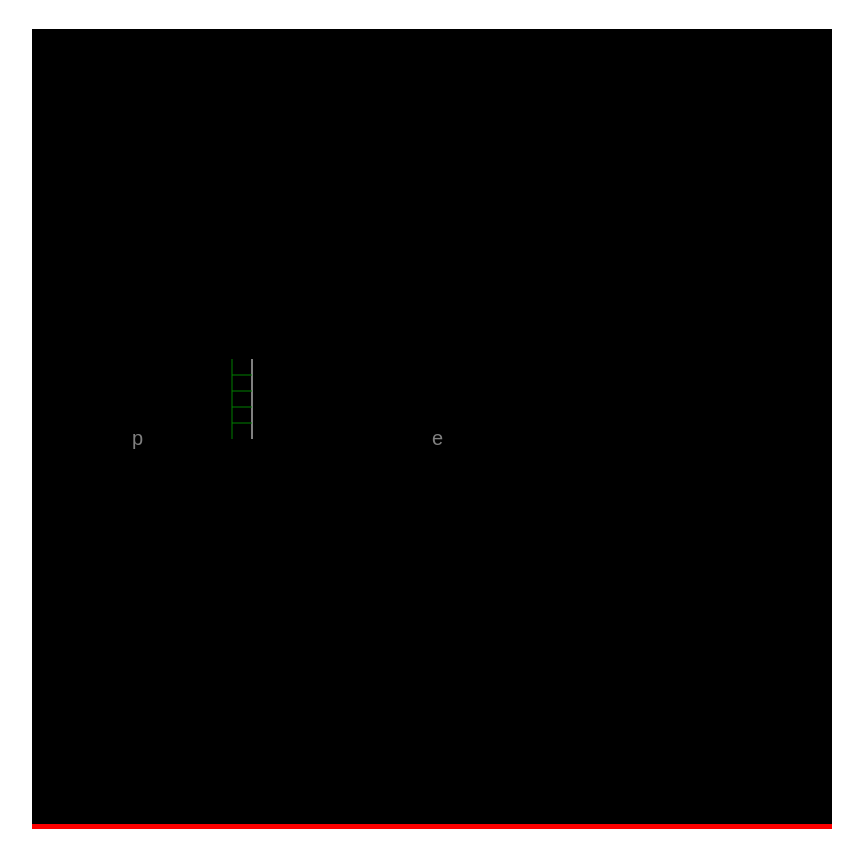
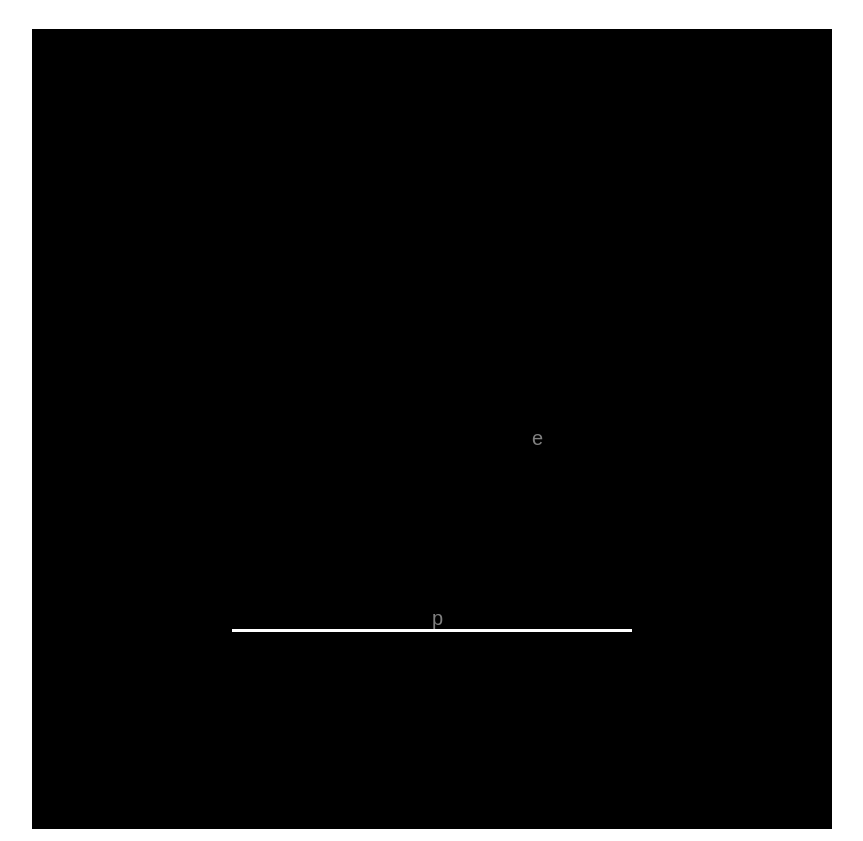
Before and after one commit to lpabst/Ladder, a plain HTML site: page index.html in a window 1280 px wide. Shown: the part 72-913 px from the top of the page, without its empty margins (208-1071 px from the left). Drawn offline with Linux system fonts and the light colour scheme.

Commit message:
updated player movement for gravity and wall collisions

```diff
--- a/entities.js
+++ b/entities.js
@@ -1,36 +1,103 @@
+var gravity = 2;
+let unhandledCollision = null;
+
+// check if entities are touching in any way
+function isCollision(entity1, entity2) {
+  var entity1Left = entity1.x;
+  var entity1Right = entity1.x + entity1.w;
+  var entity1Top = entity1.y;
+  var entity1Bottom = entity1.y + entity1.h;
+  var entity2Left = entity2.x;
+  var entity2Right = entity2.x + entity2.w;
+  var entity2Top = entity2.y;
+  var entity2Bottom = entity2.y + entity2.h;
+
+  var sameVerticalSpace =
+    entity1Left < entity2Right && entity1Right > entity2Left;
+  var sameHorizontalSpace =
+    entity1Top < entity2Bottom && entity1Bottom > entity2Top;
+
+  if (sameVerticalSpace && sameHorizontalSpace) return true;
+  else return false;
+}
+
 function Player(x, y) {
   this.x = x;
   this.y = y;
-  this.fontSize = 20;;
+  this.fontSize = 20;
   this.w = this.fontSize;
   this.h = this.fontSize;
-  this.speed = 2;
+  this.speed = 4;
   this.text = "p";
   this.color = "gray";
 
   // called by the game.update method
   this.update = function (data) {
-    // update player location based on which keys are down
     var leftArrowDown = data.keys.down[37];
     var rightArrowDown = data.keys.down[39];
     var upArrowDown = data.keys.down[38];
     var newX = this.x;
     var newY = this.y;
 
-    if (leftArrowDown) {
+    // update player location based on which keys are down
+    if (leftArrowDown && !rightArrowDown) {
       newX = this.x - this.speed;
     }
-    if (upArrowDown && data.isOnLadder) {
-      newY = this.y - this.speed;
-    }
-    if (rightArrowDown) {
+    if (rightArrowDown && !leftArrowDown) {
       newX = this.x + this.speed;
     }
 
+    var isToucingLadder = data.ladders.some(ladder => isCollision(this, ladder));
+
+    // gravity makes us fall if we aren't touching a ladder
+    if (!isToucingLadder) newY += gravity;
+
+    // if we are touching a ladder, we can move upward
+    if (isToucingLadder && upArrowDown) newY -= this.speed;
+
+    // if we're now touching a wall, make sure we don't move through it at all
+    data.walls.forEach((wall) => {
+      var wallCollision = isCollision({x: newX, y: newY, w: this.w, h: this.h}, wall);
+
+      if (wallCollision) {
+        var wallTop = wall.y;
+        var wallBottom = wall.y + wall.h;
+        var wallLeft = wall.x;
+        var wallRight = wall.x + wall.w;
+
+        // if our new bottom is in the wall, cancel any vertical movement
+        var bottom = this.y + this.h;
+        var newBottom = newY + this.h;
+        var right = this.x + this.w;
+        var newRight = newX + this.w;
+
+        // see which aspects of player are colliding with wall
+        var topIsInWall = this.y > wallTop && this.y < wallBottom;
+        var newTopIsInWall = newY > wallTop && newY < wallBottom;
+        var bottomIsInWall = bottom > wallTop && bottom < wallBottom;
+        var newBottomIsInWall = newBottom > wallTop && newBottom < wallBottom;
+        var leftIsInWall = this.x > wallLeft && this.x < wallRight;
+        var newLeftIsInWall = newX > wallLeft && newX < wallRight;
+        var rightIsInWall = right > wallLeft && right < wallRight;
+        var newRightIsInWall = newRight > wallLeft && newRight < wallRight;
+
+        // if new top/bottom is in wall, and current left/right is in wall, cancel y movement
+        if ((newTopIsInWall || newBottomIsInWall) && (leftIsInWall || rightIsInWall)) {
+          newY = this.y;
+        }
+
+        // if new left/right is in wall && current top/bottom is in wall, cancel x movement
+        if ((newLeftIsInWall || newRightIsInWall) && (topIsInWall || bottomIsInWall)) {
+          newX = this.x;
+        }
+      }
+    });
+
+    // map edges are boundaries
     if (newX < 0) newX = 0;
     if (newY < 0) newY = 0;
-    if (newX > data.canvas.width - this.w) newX = data.canvas.width - this.w;
-    if (newY > data.canvas.height - this.h) newY = data.canvas.height - this.h;
+    if (newX > data.canvas.w - 12) newX = data.canvas.w - 12;
+    if (newY > data.canvas.h - this.h) newY = data.canvas.h - this.h;
     this.x = newX;
     this.y = newY;
   };
@@ -50,9 +117,12 @@ function Enemy(x, y) {
   this.speed = 2;
   this.text = "e";
   this.color = "gray";
+  this.direction = "left";
 
   this.update = function (data) {
-    // go towards the exit
+    // Move the same direction until you hit a wall, then reverse direction
+    // falls through holes in the floor
+    // eventually disappears off the map
   };
 
   this.render = function (data) {
@@ -68,25 +138,29 @@ function Ladder(x, y) {
   this.numRungs = 4;
   this.rungSpacing = this.h / (this.numRungs + 1);
 
-  this.update = function () {
-    return;
-  };
-
   this.render = function (data) {
-    var top = this.y;
-    var bottom = this.y + this.h;
-    var left = this.x;
-    var right = this.x + this.w;
     this.color = "green";
 
     // draw sides
-    data.canvas.drawLine(left, top, left, bottom, this.color);
-    data.canvas.drawLine(right, top, right, bottom), this.color;
+    data.canvas.drawLine(
+      this.left,
+      this.top,
+      this.left,
+      this.bottom,
+      this.color
+    );
+    data.canvas.drawLine(
+      this.right,
+      this.top,
+      this.right,
+      this.bottom,
+      this.color
+    );
 
     // draw rungs
     for (var i = 1; i <= this.numRungs; i++) {
-      var rungY = top + this.rungSpacing * i;
-      data.canvas.drawLine(left, rungY, right, rungY, this.color);
+      var rungY = this.top + this.rungSpacing * i;
+      data.canvas.drawLine(this.left, rungY, this.right, rungY, this.color);
     }
   };
 }
@@ -96,11 +170,7 @@ function Wall(x, y, w, h) {
   this.y = y;
   this.w = w;
   this.h = h;
-  this.color = 'red';
-
-  this.update = function () {
-    return;
-  };
+  this.color = "white";
 
   this.render = function (data) {
     data.canvas.drawRect(this.x, this.y, this.w, this.h, this.color, true);
--- a/index.html
+++ b/index.html
@@ -15,6 +15,7 @@
     </div>
 </body>
 
+<script src='./helpers.js'></script>
 <script src='./entities.js'></script>
 <script src='./canvas.js'></script>
 <script src='./index.js'></script>
--- a/index.js
+++ b/index.js
@@ -10,7 +10,9 @@ const game = {
       animationFrame: 0,
       player: null,
       enemies: [],
-      entities: [],
+      walls: [],
+      ladders: [],
+      food: [],
       eventListeners: [],
       keys: { down: {} },
     };
@@ -43,17 +45,21 @@ const game = {
     createEventListner(window, "keyup", (e) => game.handleKeyup(e, data));
   },
 
+  // create entities & add to data oject
   initEntities(data) {
-    // create entities & add to data oject
-    const player = new Player(100, 400);
+    const player = new Player(400, 260);
+    data.player = player;
+
     const ladder = new Ladder(200, 330);
-    const enemy = new Enemy(400, 400);
-    const floor = new Wall(0, data.canvas.h - 5, data.canvas.w, 5);
-    data.player = player;
-    data.entities.push(player);
-    data.entities.push(ladder);
-    data.entities.push(enemy);
-    data.entities.push(floor);
+    data.ladders.push(ladder);
+
+    const enemy = new Enemy(500, 400);
+    data.enemies.push(enemy);
+
+    const floor = new Wall(0, data.canvas.h, data.canvas.w, 1);
+    const floor2 = new Wall(200, 600, 400, 3);
+    data.walls.push(floor);
+    data.walls.push(floor2);
   },
 
   /***************** END INITIALIZATION ******************/
@@ -105,13 +111,18 @@ const game = {
   update: function (data) {
     // check collisions
 
-    // tell each entity to update itself
-    data.entities.forEach((entity) => entity.update(data));
+    // tell entities that move to move themselves
+    data.player.update(data);
+    data.enemies.forEach((enemy) => enemy.update(data));
   },
 
   render: function (data) {
     data.canvas.clear();
-    data.entities.forEach((entity) => entity.render(data));
+    data.player.render(data);
+    data.enemies.forEach((enemy) => enemy.render(data));
+    data.walls.forEach((wall) => wall.render(data));
+    data.ladders.forEach((ladder) => ladder.render(data));
+    data.food.forEach((food) => food.render(data));
   },
 
   /***************** END GAME LOOP ******************/
```
Also changed, not shown: README.md, helpers.js (added).
